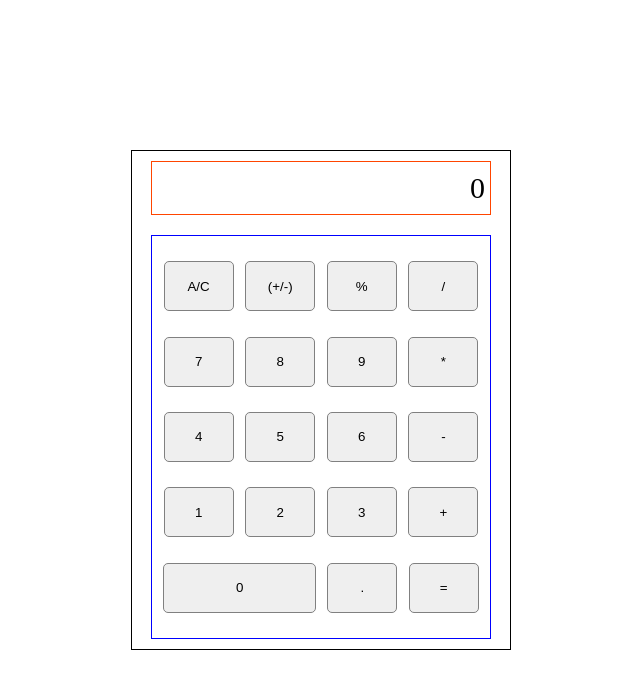
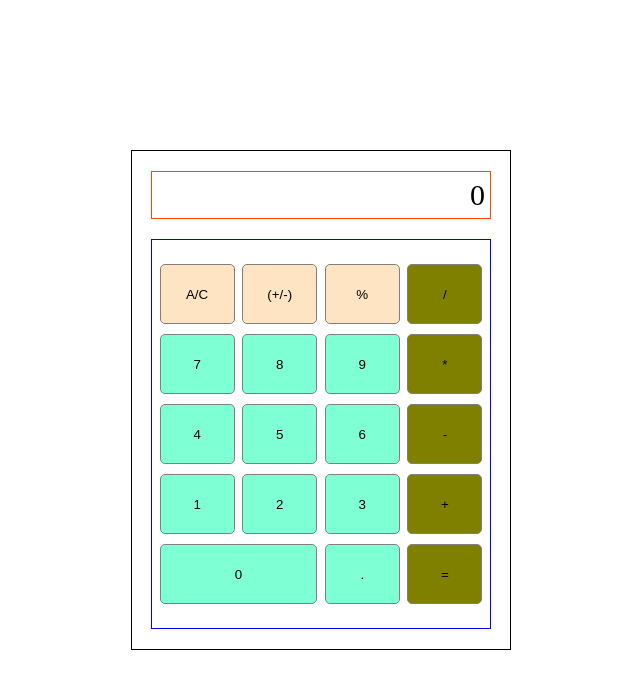
Before and after one commit to chailykevin/calculator, a plain HTML site: page index.html in a window 1280 px wide. Shown: the whole page, without its empty margins (319-959 px from the left). Drawn offline with Linux system fonts and the light colour scheme.

Commit message:
Add background color for buttons and hover&click effect

```diff
--- a/index.html
+++ b/index.html
@@ -11,25 +11,25 @@
     <main id="calculator">
       <p>0</p>
       <div class="buttons">
-        <button id="clear">A/C</button>
-        <button id="negative">(+/-)</button>
-        <button id="percentage">%</button>
-        <button id="divide">/</button>
-        <button id="7">7</button>
-        <button id="8">8</button>
-        <button id="9">9</button>
-        <button id="multiply">*</button>
-        <button id="4">4</button>
-        <button id="5">5</button>
-        <button id="6">6</button>
-        <button id="subtract">-</button>
-        <button id="1">1</button>
-        <button id="2">2</button>
-        <button id="3">3</button>
-        <button id="add">+</button>
-        <button id="0" class="zero">0</button>
-        <button id="float">.</button>
-        <button id="result">=</button>
+        <button id="clear" class="misc">A/C</button>
+        <button id="negative" class="misc">(+/-)</button>
+        <button id="percentage" class="misc">%</button>
+        <button id="divide" class="op">/</button>
+        <button id="7" class="numbers">7</button>
+        <button id="8" class="numbers">8</button>
+        <button id="9" class="numbers">9</button>
+        <button id="multiply" class="op">*</button>
+        <button id="4" class="numbers">4</button>
+        <button id="5" class="numbers">5</button>
+        <button id="6" class="numbers">6</button>
+        <button id="subtract" class="op">-</button>
+        <button id="1" class="numbers">1</button>
+        <button id="2" class="numbers">2</button>
+        <button id="3" class="numbers">3</button>
+        <button id="add" class="op">+</button>
+        <button id="0" class="zero numbers">0</button>
+        <button id="float" class="numbers">.</button>
+        <button id="result" class="op">=</button>
       </div>
     </main>
   </body>
--- a/style.css
+++ b/style.css
@@ -25,7 +25,7 @@ main {
 main p {
   display: flex;
   border: 1px solid orangered;
-  margin: 10px 0px 20px 0px;
+  margin: 20px 0px;
   width: 340px;
   justify-content: flex-end;
   flex-grow: 5;
@@ -37,20 +37,41 @@ main .buttons {
   display: flex;
   width: 340px;
   justify-content: space-evenly;
-  align-content: space-evenly;
+  align-content: center;
   flex-grow: 95;
   border: 1px solid blue;
-  margin-bottom: 10px;
+  margin-bottom: 20px;
   flex-wrap: wrap;
 }
 
 main .buttons button {
-  width: 70px;
-  height: 50px;
+  width: 75px;
+  margin: 5px 0px;
+  height: 60px;
   border-radius: 5px;
   border: 0.4px solid gray;
 }
 
 main button.zero {
-  width: 152.5px;
+  width: 157.5px;
 }
+
+main button.numbers {
+  background-color: aquamarine;
+}
+
+main button.misc {
+  background-color: bisque;
+}
+
+main button.op {
+  background-color: olive;
+}
+
+main button:hover {
+  filter: brightness(90%);
+}
+
+main button:active {
+  filter: brightness(100%);
+}
```
